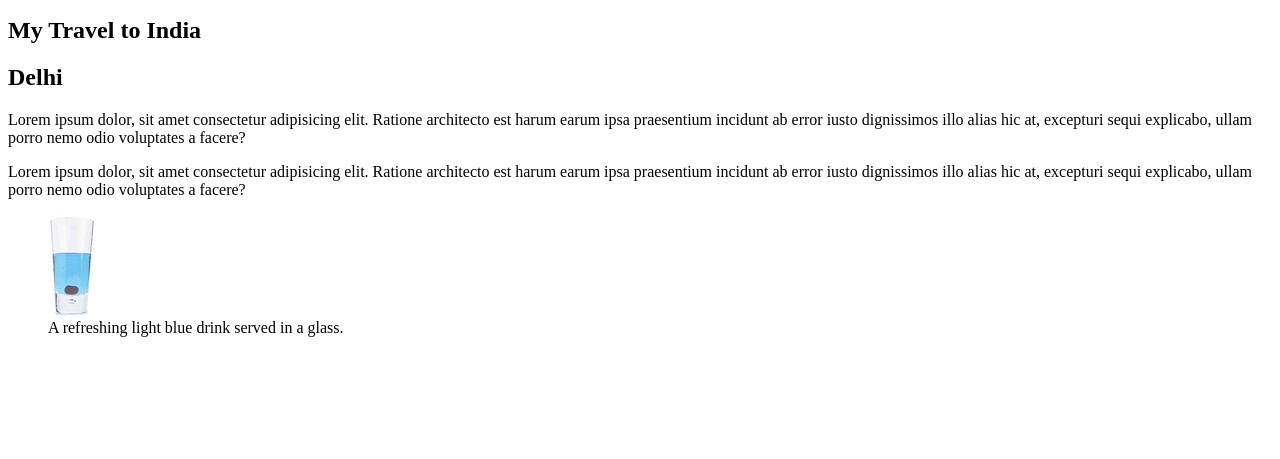
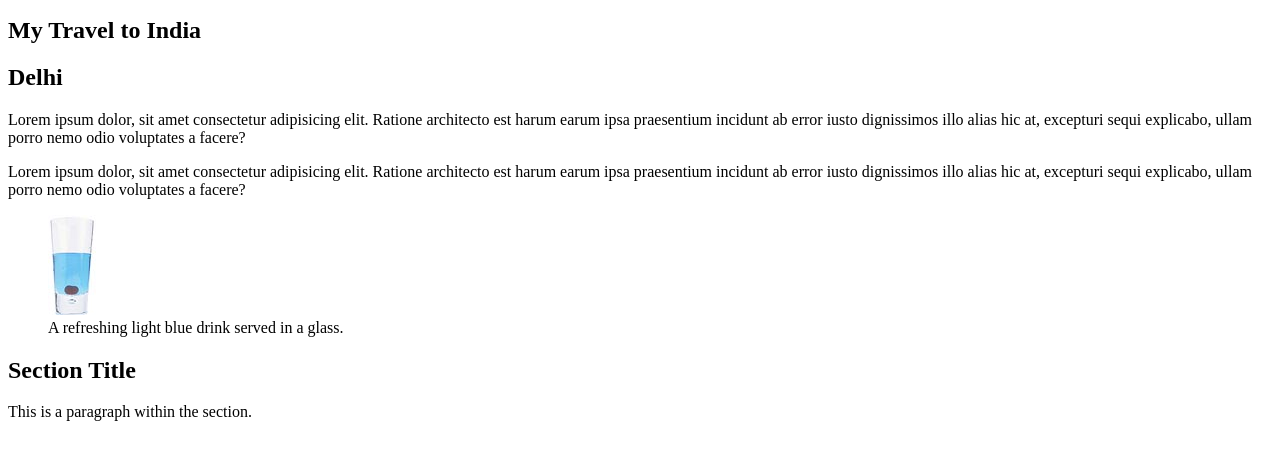
Before and after one commit to HasanLabib/My-practice-html-and-css, a plain HTML site: page index.html in a window 1280 px wide. Shown: the part 135-594 px from the top of the page. Drawn offline with Linux system fonts and the light colour scheme.

Commit message:
trying header article section figure and figcaption 2nd time

```diff
--- a/index.html
+++ b/index.html
@@ -45,12 +45,19 @@
             porro nemo odio voluptates a facere?
           </p>
         </section>
+        <section class="image-section">
           <figure>
             <img src="image/lightblue.jpg" alt="Light Blue Drink" />
             <figcaption>
               A refreshing light blue drink served in a glass.
             </figcaption>
           </figure>
+        </section>
+      </article>
+
+      <article>
+        <h2>Section Title</h2>
+        <p>This is a paragraph within the section.</p>
       </article>
     </main>
   </body>
```
Lines whose indentation alone changed are shown as unchanged.
